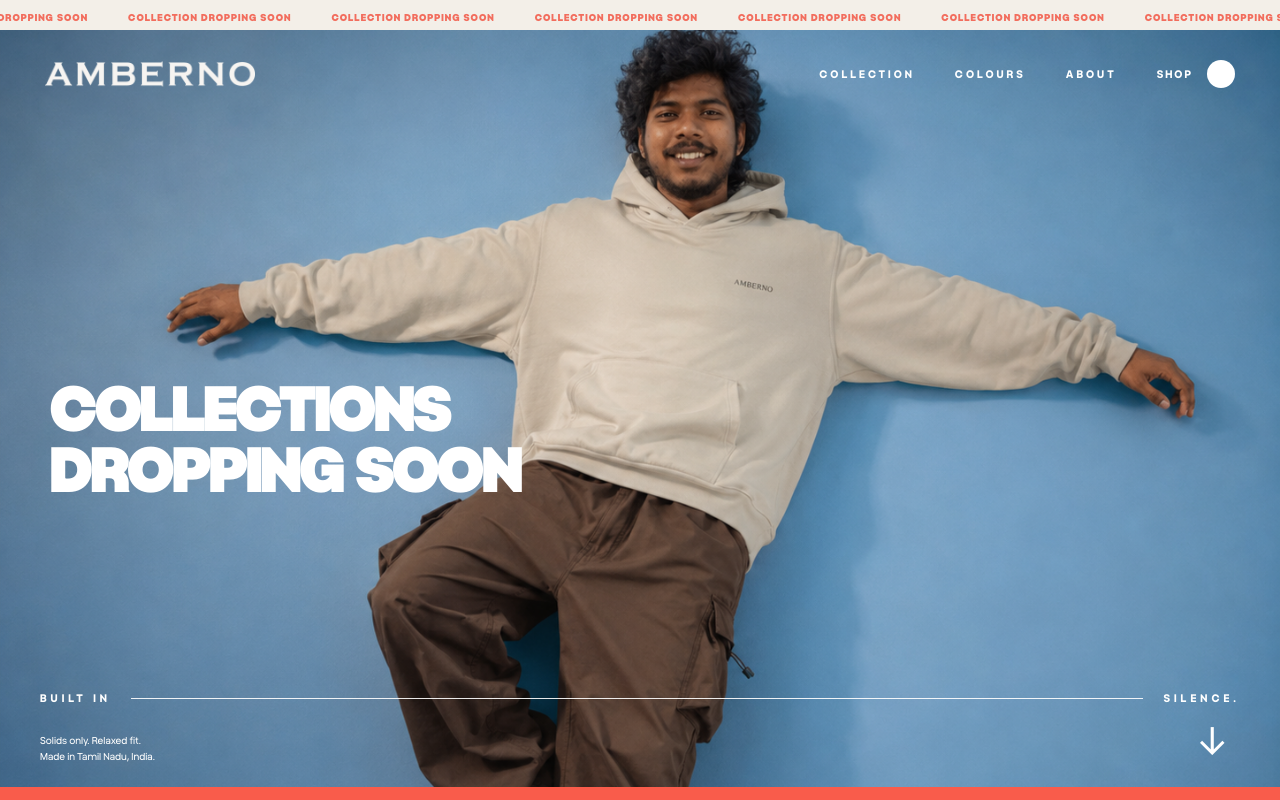
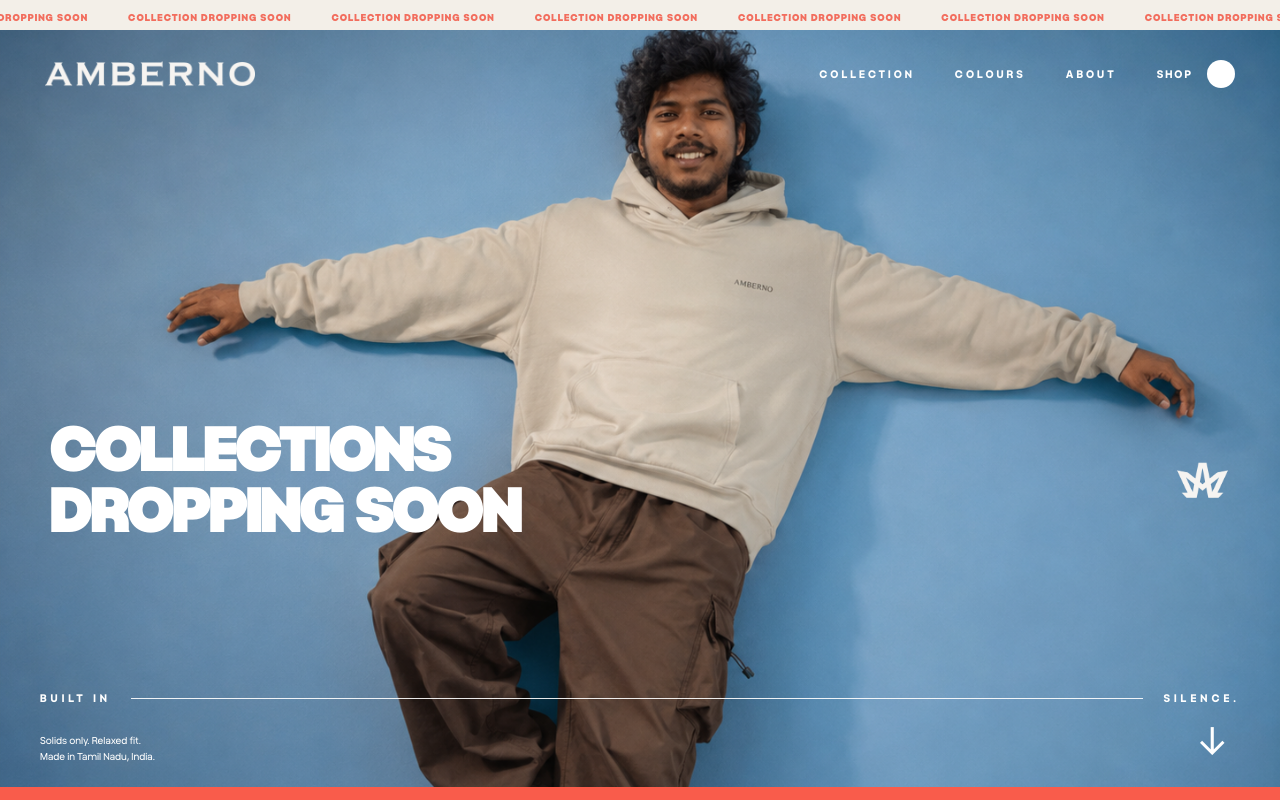
Before and after one commit to HARIBABU3598/Amberno, a React (Vite) app: page / in a window 1280 px wide. Built offline with nearby package versions, Linux system fonts and the light colour scheme.

Commit message:
logo centering

```diff
--- a/src/components/Hero/Hero.css
+++ b/src/components/Hero/Hero.css
@@ -146,7 +146,7 @@
   position: absolute;
   left: 50px;
   right: 50px;
-  top: 55%;
+  top: 60%;
   transform: translateY(-50%);
   z-index: 40;
 
--- a/src/components/Hero/Hero.jsx
+++ b/src/components/Hero/Hero.jsx
@@ -89,14 +89,15 @@ function Hero() {
           <br />
           DROPPING SOON
         </h1>
-      </div>
-
-      {/* Right Crown */}
-      <img
+        <img
         src={logoIcon}
         alt="Logo"
         className="floating-logo"
       />
+      </div>
+
+      {/* Right Crown */}
+
 
       {/* Bottom Line */}
       <div className="hero-bottom">
```
